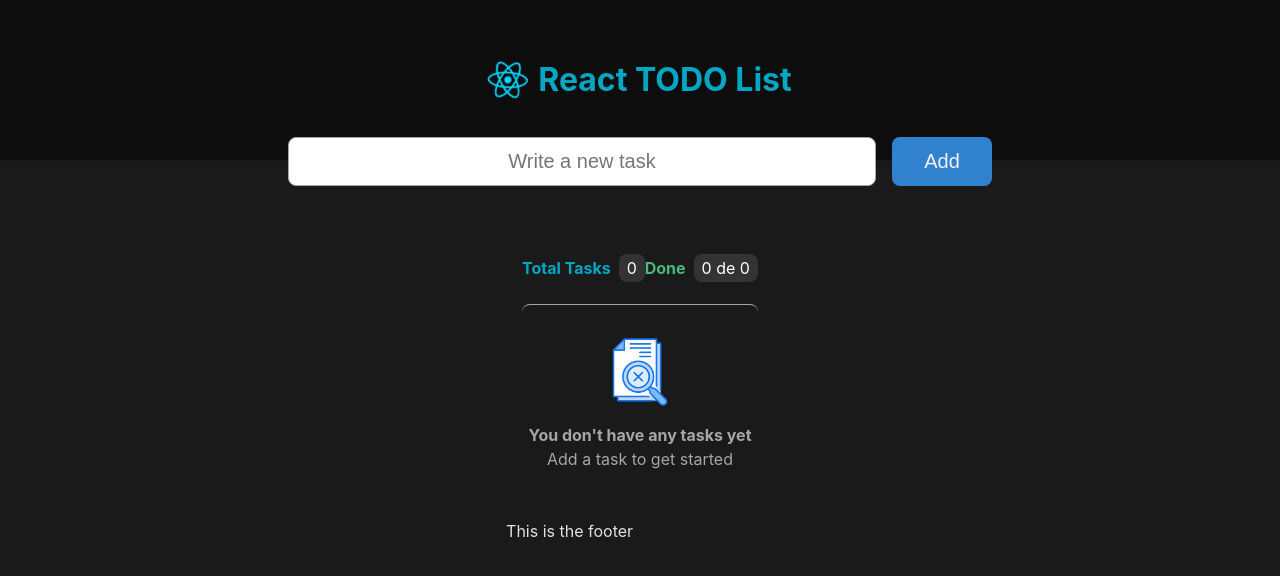
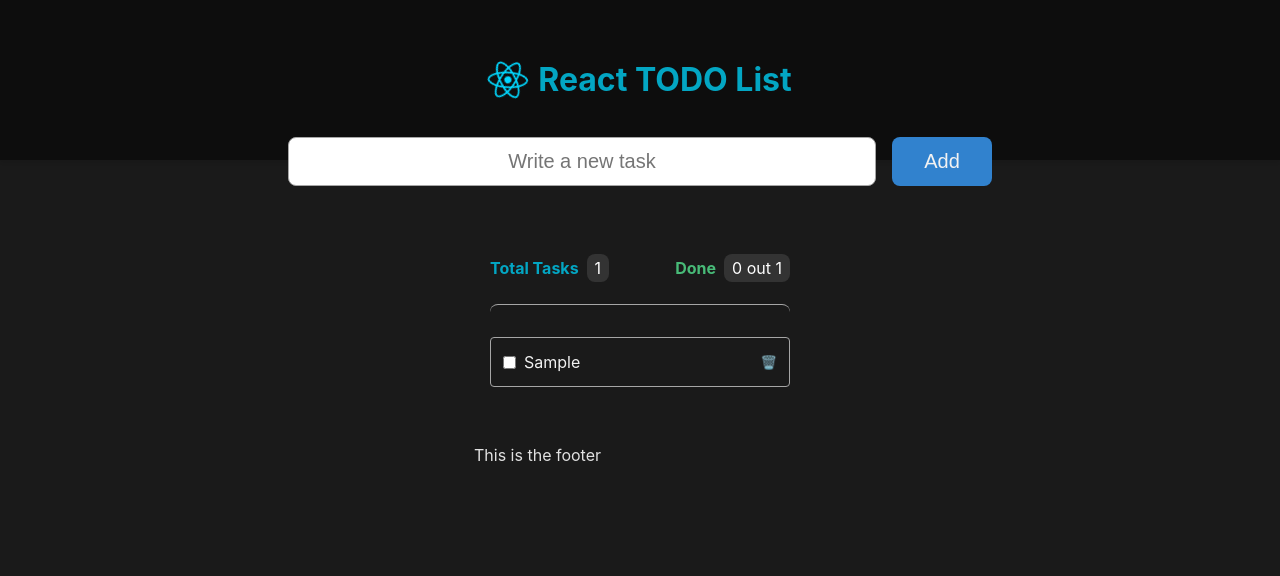
Before and after one commit to PeterTechDev/react-todo-list, a React (Vite) app: page / in a window 1280 px wide. Both pictures are taken after typing "Sample" into the empty fields and a click on the button "Add". Shown: the top 576 px of the page. Built offline with nearby package versions, Linux system fonts and the light colour scheme.

Commit message:
Implement logic to add, complete and remove  tasks

```diff
--- a/src/App.tsx
+++ b/src/App.tsx
@@ -3,7 +3,6 @@
 import "./global.css";
 import { Task } from "./types/task";
 import { TaskList } from "./components/TaskList/TaskList";
-
 function App() {
   const [tasks, setTasks] = useState<Task[]>([]);
 
@@ -30,7 +29,7 @@
 
   return (
     <>
-      <Header />
+      <Header onAddTask={addTask} />
       <main>
         <TaskList
           tasks={tasks}
--- a/src/components/AddTask/AddTask.tsx
+++ b/src/components/AddTask/AddTask.tsx
@@ -15,12 +15,25 @@
       return;
     } // Prevent empty tasks from being added
 
+    if (taskText.length > 50) {
+      alert("Task text is too long");
+      return;
+    }
+
+    if (taskText.length < 3) {
+      alert("Task text is too short");
+      return;
+    }
+
+    if (taskText.includes("JS")) {
+      alert("Task text contains JS");
+      return;
+    }
+
     if (taskText.trim()) {
       onAddTask(taskText);
       setNewTask("");
     }
-
-    alert("New Task: " + taskText); // Placeholder for adding tasks logic
   };
 
   return (
--- a/src/components/Header/Header.tsx
+++ b/src/components/Header/Header.tsx
@@ -2,11 +2,11 @@
 import logo from "../../assets/react.svg";
 import { AddTask } from "../AddTask/AddTask";
 
-export function Header() {
-  const handleAddTask = (taskText: string) => {
-    console.log("New Task: ", taskText); // Placeholder for adding tasks logic
-  };
+interface AddTaskProps {
+  onAddTask: (taskText: string) => void;
+}
 
+export function Header({ onAddTask }: AddTaskProps) {
   return (
     <header className={styles.header}>
       <div className={styles.logoContainer}>
@@ -14,7 +14,7 @@
         <h1 className={styles.title}>React TODO List</h1>
       </div>
       <div className={styles.addTaskContainer}>
-        <AddTask onAddTask={handleAddTask} />
+        <AddTask onAddTask={onAddTask} />
       </div>
     </header>
   );
--- a/src/components/TaskItem/TaskItem.module.css
+++ b/src/components/TaskItem/TaskItem.module.css
@@ -10,7 +10,7 @@
   color: var(--gray-100);
 }
 
-.completed {
+.completed .taskText {
   text-decoration: line-through;
   opacity: 0.6;
 }
@@ -20,6 +20,10 @@
   align-items: center;
 }
 
+.taskText {
+  margin-left: 0.5rem;
+}
+
 .deleteButton {
   background: none;
   border: none;
--- a/src/components/TaskItem/TaskItem.tsx
+++ b/src/components/TaskItem/TaskItem.tsx
@@ -20,7 +20,7 @@
           checked={task.isCompleted}
           onChange={() => onToggleComplete(task.id)}
         />
-        <span>{task.text}</span>
+        <span className={styles.taskText}>{task.text}</span>
       </label>
       <button onClick={() => onDelete(task.id)} className={styles.deleteButton}>
         🗑️
--- a/src/components/TaskList/TaskList.tsx
+++ b/src/components/TaskList/TaskList.tsx
@@ -1,12 +1,15 @@
 import { Task } from "../../types/task";
 import styles from "./TaskList.module.css";
 import noTasksIcon from "../../assets/no-data.png";
+import { TaskItem } from "../TaskItem/TaskItem";
 
 interface TaskListProps {
   tasks: Task[];
+  onToggleComplete: (id: number) => void;
+  onDelete: (id: number) => void;
 }
 
-export function TaskList({ tasks }: TaskListProps) {
+export function TaskList({ tasks, onToggleComplete, onDelete }: TaskListProps) {
   const totalTasks = tasks.length;
   const completedTasks = tasks.filter((task) => task.isCompleted).length;
 
@@ -20,7 +23,7 @@
         <div>
           <span className={styles.completedText}>Done</span>
           <span className={styles.badge}>
-            {completedTasks} de {totalTasks}
+            {completedTasks} out {totalTasks}
           </span>
         </div>
       </header>
@@ -34,8 +37,16 @@
             <span>Add a task to get started</span>
           </div>
         ) : (
-          // Here will be the task rendering logic (for future)
-          <div className={styles.taskListContainer}>Tasks go here</div>
+          <div className={styles.taskListContainer}>
+            {tasks.map((task) => (
+              <TaskItem
+                key={task.id}
+                task={task}
+                onToggleComplete={onToggleComplete}
+                onDelete={onDelete}
+              />
+            ))}
+          </div>
         )}
       </div>
     </section>
```
